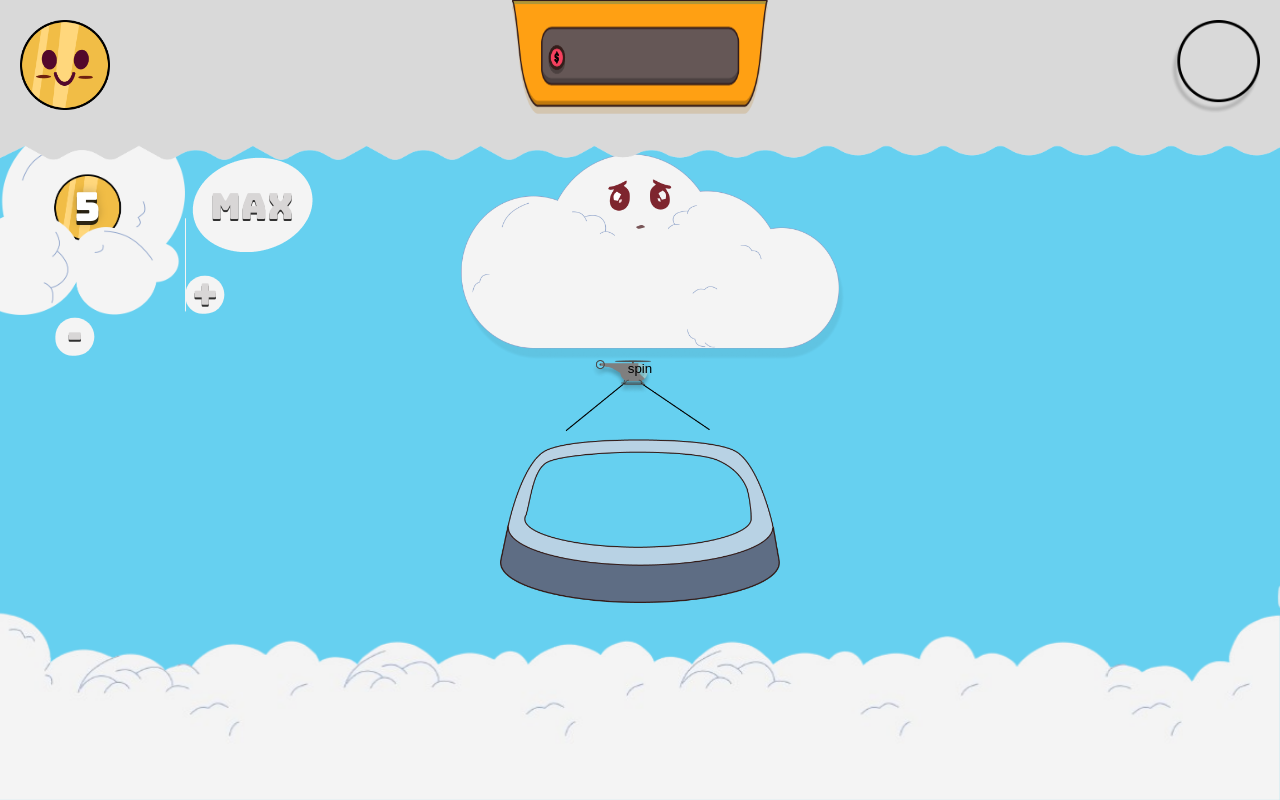
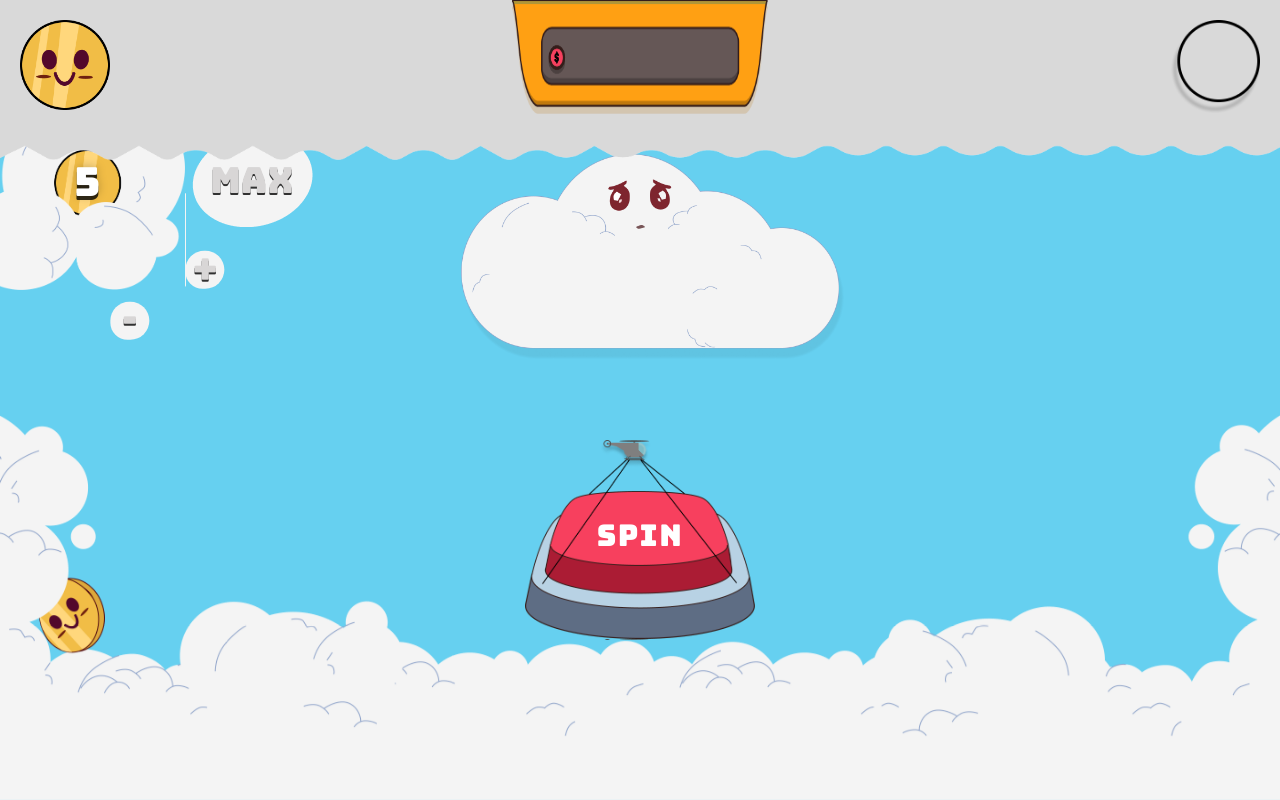
Before and after one commit to romx88/CashBank, a plain HTML site: page html/game.html in a window 1280 px wide. Drawn offline with Linux system fonts and the light colour scheme.

Commit message:
add spin button

```diff
--- a/css/game.css
+++ b/css/game.css
@@ -54,62 +54,26 @@ header {
 }
 
 .bottom-image {
+    z-index: -1;
     position: fixed;
     bottom: 0;
     width: 100%;
     max-width: 100%;
 }
 
-#image {
-    margin-top: 20px;
-    margin-right: 20px;
-    width: 7%;
-    height: 7%;
-}
-
-.money {
-    width: 20%;
-}
-
-.coin {
-    margin-top: 20px;
-    margin-left: 20px;
-    width: 7%;
-    height: 7%;
-}
-
-.center-cloud {
-    display: block;
-    width: 30%;
-    margin-top: 12%;
-    margin-left: 36%;
-    right: 0px;
-    width: 30%;
-}
-
-.bottom-image {
-    position: fixed;
-    bottom: 0;
-    width: 100%;
-    max-width: 100%;
-}
-
-.cloud--bet{
+.cloud--bet {
     position: absolute;
-    margin-top: 9%;
-
+    margin-top: 7%;
     background-image: url("/img/betcloud.png");
     background-size: contain;
-
     height: 200px;
     width: 185.5px;
 }
 
-.current-bet{
+.current-bet {
     position: relative;
     top: 14%;
     left: 40%;
-
     font-family: 'Bungee';
     font-style: normal;
     font-weight: 400;
@@ -118,21 +82,17 @@ header {
     display: flex;
     align-items: center;
     letter-spacing: 0.05em;
-
     color: #FFFFFF;
-
     text-shadow: 0px 0px 10px rgba(0, 0, 0, 0.25), 0px 4px 0px rgba(0, 0, 0, 0.8);
 }
 
-.button--less-bett{
-    margin-top: 40%;
-    margin-left: 30%;
-
+.button--less-bett {
+    margin-top: 45%;
+    margin-left: 60%;
     width: 37.56px;
     height: 39.16px;
     background: #F4F4F4;
     cursor: pointer;
-
     border-top-left-radius: 20px;
     border-bottom-left-radius: 20px;
     border-top-right-radius: 20px;
@@ -141,7 +101,7 @@ header {
     transform: rotate(90deg);
 }
 
-.button--less-bett-text{
+.button--less-bett-text {
     font-family: 'Bungee';
     font-style: normal;
     font-weight: 400;
@@ -149,21 +109,19 @@ header {
     line-height: 43px;
     color: #D8D6D6;
     text-shadow: 0px 2px 0px rgba(0, 0, 0, 0.8);
-
     transform: rotate(-90deg);
     margin-top: -3px;
 }
 
-.button--more-bett{
+.button--more-bett {
+    z-index: 2;
     position: absolute;
     top: 80%;
     left: 100%;
-
     width: 37.56px;
     height: 39.16px;
     background: #F4F4F4;
     cursor: pointer;
-
     border-top-left-radius: 20px;
     border-bottom-left-radius: 20px;
     border-top-right-radius: 20px;
@@ -172,7 +130,7 @@ header {
     transform: rotate(90deg);
 }
 
-.button--more-bett-text{
+.button--more-bett-text {
     font-family: 'Bungee';
     font-style: normal;
     font-weight: 400;
@@ -180,22 +138,20 @@ header {
     line-height: 43px;
     color: #D8D6D6;
     text-shadow: 0px 2px 0px rgba(0, 0, 0, 0.8);
-
     transform: rotate(-90deg);
     margin-top: -3px;
 }
 
-.button--max-bett{
+.button--max-bett {
     position: absolute;
     top: 20%;
     left: 100%;
-
     background: none;
     cursor: pointer;
     border: none;
 }
 
-.button--max-bett-text{
+.button--max-bett-text {
     margin-top: -50%;
     font-family: 'Bungee';
     font-style: normal;
@@ -206,25 +162,46 @@ header {
     text-shadow: 0px 2px 0px rgba(0, 0, 0, 0.8);
 }
 
-.contaier--button{
-    position: relative;
+.button--spin {
+    z-index: -2;
+    position: absolute;
+    top: 55%;
+    margin-left: 50%;
+    transform: translate(-50%);
+    background-image: url("/img/spin_button.png");
+    background-size: contain;
+    width: 230px;
+    height: 200px;
 }
 
-.button--spin{
-    position: relative;
-    margin-left: 50%;
-    transform: translate(-50%);
-    background-image: url("/img/spinbuton-structure.png");
+.button--spin.active {
+    background-image: url("/img/spin_button_pressed.png");
     background-size: contain;
-    width: 280px;
-    height: 243px;
+    width: 230px;
+    height: 200px;
 }
 
-.button-cover{
-    position: absolute;
-    margin-left: 50%;
-    transform: translate(-50%);
-
+.button--spin-iner {
+    z-index: 2 !important;
     background: none;
     border: none;
+    cursor: pointer;
+    padding: 15px 30px 25px 30px;
+    font-family: 'Bungee';
+    font-style: normal;
+    font-weight: 400;
+    font-size: 30px;
+    line-height: 48px;
+    display: flex;
+    align-items: center;
+    letter-spacing: 0.05em;
+    color: #FFFFFF;
+    position: absolute;
+    top: 62%;
+    left: 50%;
+    transform: translate(-50%);
 }
+
+.button--spin-iner:active {
+    top: 66%;
+}
--- a/html/game.html
+++ b/html/game.html
@@ -14,6 +14,7 @@
         <input type="image" id="image" alt="Login" src="/img/login.png" />
       </div>
     </header>
+
     <div class="cloud--bet">
         <p class="current-bet">5</p>
         <div class="container--button">
@@ -26,12 +27,33 @@
           <button id="bett-max" class="button--max-bett"><img src="/img/maxbet.png" alt=""><div class="button--max-bett-text">max</div> </button>
         </div>
     </div>
+
     <img src="/img/clouddetail.png" class="center-cloud" />
-    <div class="button--spin">
-      <button class="button-cover">spin</button>
-    </div>
+    <div class="button--spin"></div>
+    <button class="button--spin-iner">spin</button>
+
     <footer>
-      <img src="/img/nuages-background.png" class="bottom-image" />
+      <img src="/img/nuage-background.png" class="bottom-image" />
     </footer>
   </body>
+  <script>
+    document.addEventListener('DOMContentLoaded', () => {
+      const spinButton = document.querySelector('.button--spin');
+      const spinInnerButton = document.querySelector('.button--spin-iner');
+
+      spinInnerButton.addEventListener('mousedown', () => {
+        spinButton.classList.add('active');
+      });
+
+      spinInnerButton.addEventListener('mouseup', () => {
+        spinButton.classList.remove('active');
+      });
+
+      spinInnerButton.addEventListener('mouseleave', () => {
+        spinButton.classList.remove('active');
+      });
+    });
+
+
+  </script>
 </html>
```
Also changed, not shown: img/nuage-background.png (added), img/spin_button.png (added), img/spin_button_pressed.png (added), img/spinbuton-structure.png (deleted).
